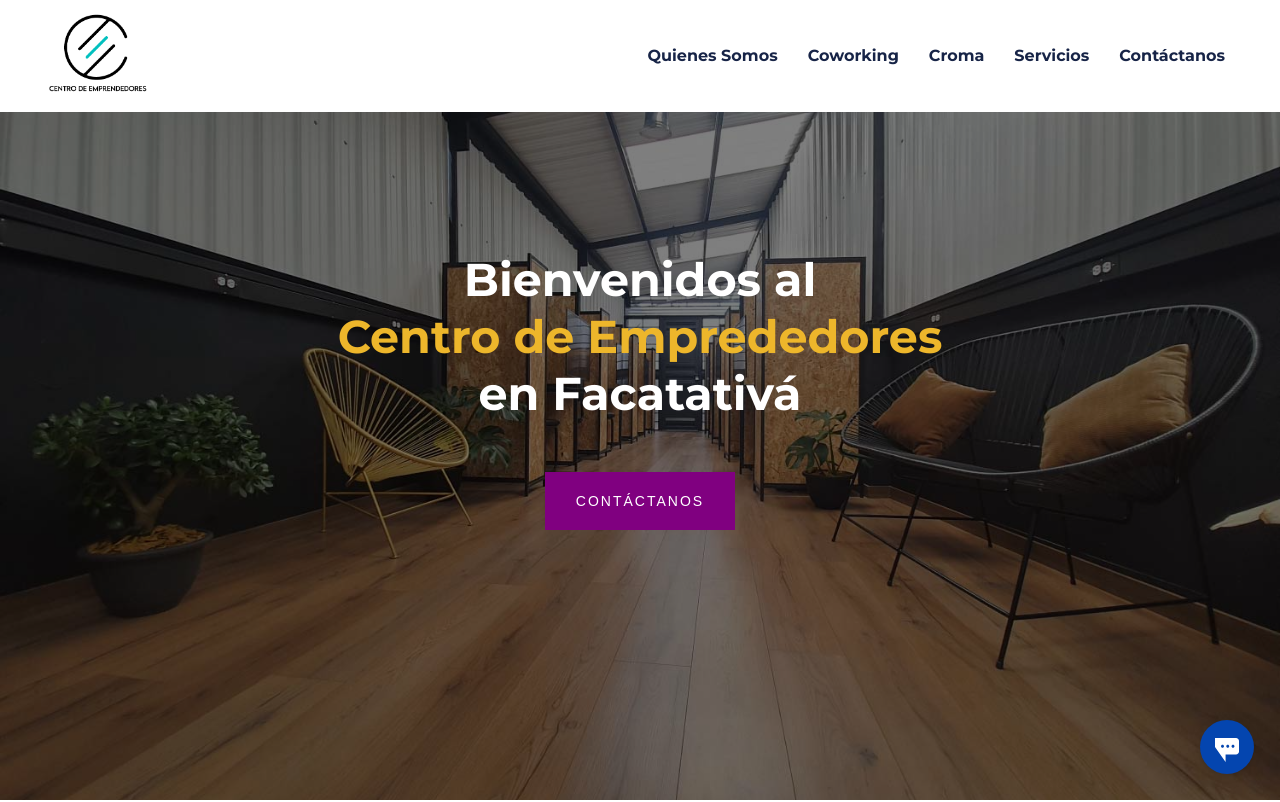
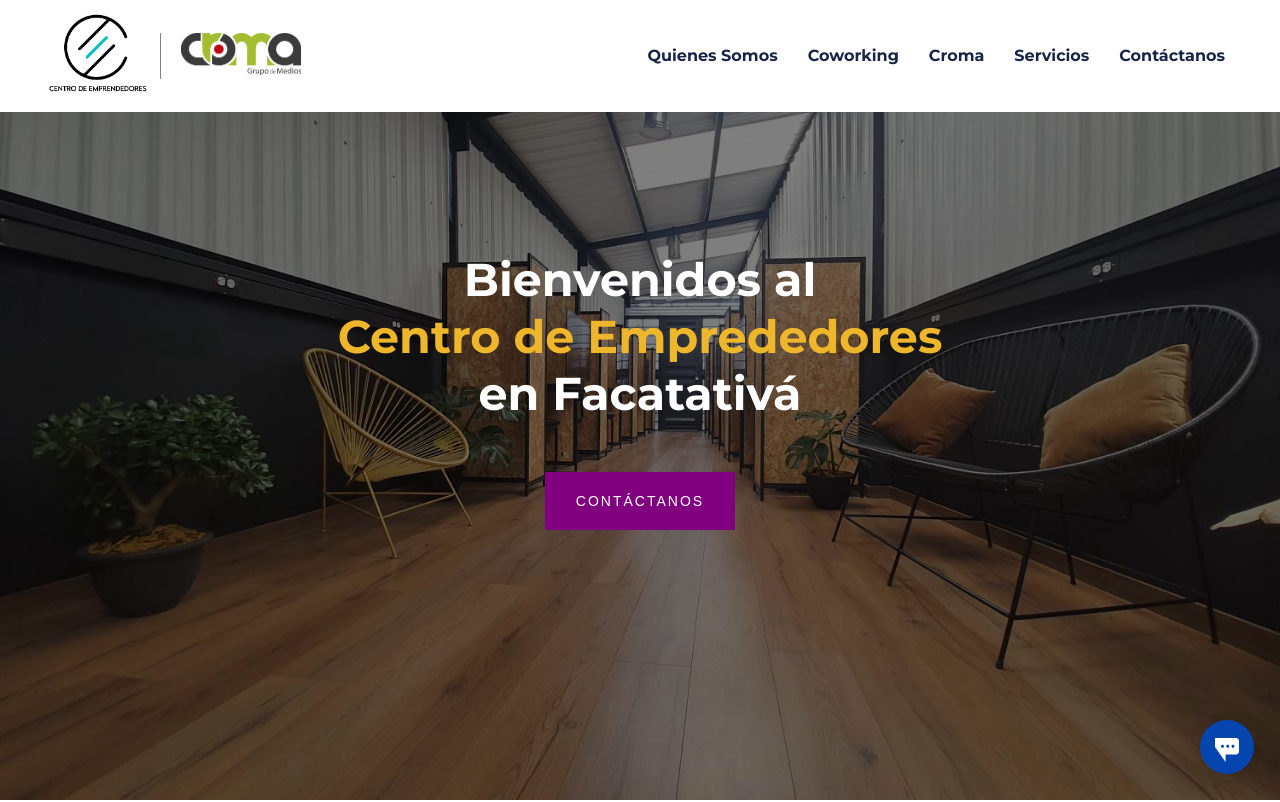
Before and after one commit to Alpacorp/coworkinghappy-page, a plain HTML site: page index.html in a window 1280 px wide. Shown: the top 802 px of the page. Drawn offline with Linux system fonts and the light colour scheme; a script that the page names is missing.

Commit message:
add croma header logo

```diff
--- a/index.html
+++ b/index.html
@@ -51,9 +51,14 @@
         </div>
         <nav class="nav">
             <div class="container">
-                <figure class="logo">
-                    <img src="./assets/h1-logo-ce.png" alt="logo centro de emprendedores" onclick="location.href = '/'">
-                </figure>
+                <div class="cobranding">
+                    <figure class="logo">
+                        <img src="./assets/h1-logo-ce.png" alt="logo centro de emprendedores" onclick="location.href = '/'">
+                    </figure>
+                    <figure class="logo croma">
+                        <img src="./assets/croma.png" alt="logo de Croma Grupo de Medios" onclick="location.href = '/'">
+                    </figure>
+                </div>
                 <div class="main no-active">
                     <ul>
                         <li><a href="#somos" class="current">Quienes Somos</a></li>
--- a/styles.css
+++ b/styles.css
@@ -72,6 +72,17 @@ body {
     align-items: center;
     padding: 10px 0;
     transition: all 0.3s ease-in-out;
+}
+
+.nav .container .cobranding {
+    display: flex;
+    flex-direction: row;
+    align-items: center;
+}
+
+.croma {
+    border-left: 1px solid gray;
+    padding: 0 20px;
 }
 
 .nav .logo img {
@@ -619,6 +630,14 @@ footer {
 }
 
 @media screen and (max-width: 500px){
+    .nav .container .cobranding {
+        display: contents;
+    }
+
+    .cobranding .croma {
+        border: none;
+    }
+
     .wrapper .content .contentInfo, .contactInfo .info, .footer .content {
         width: 100%;
     }
```
Also changed, not shown: assets/croma.png (added), 1 other file.
